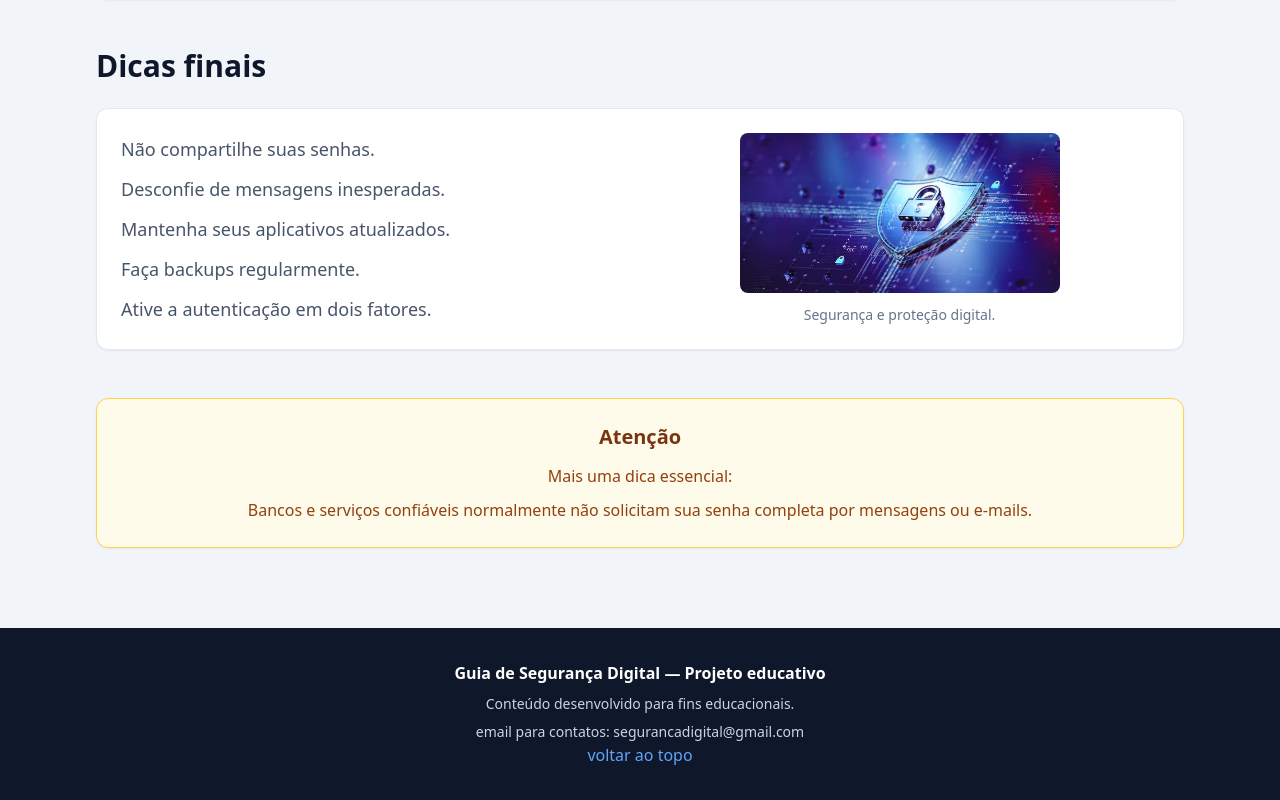
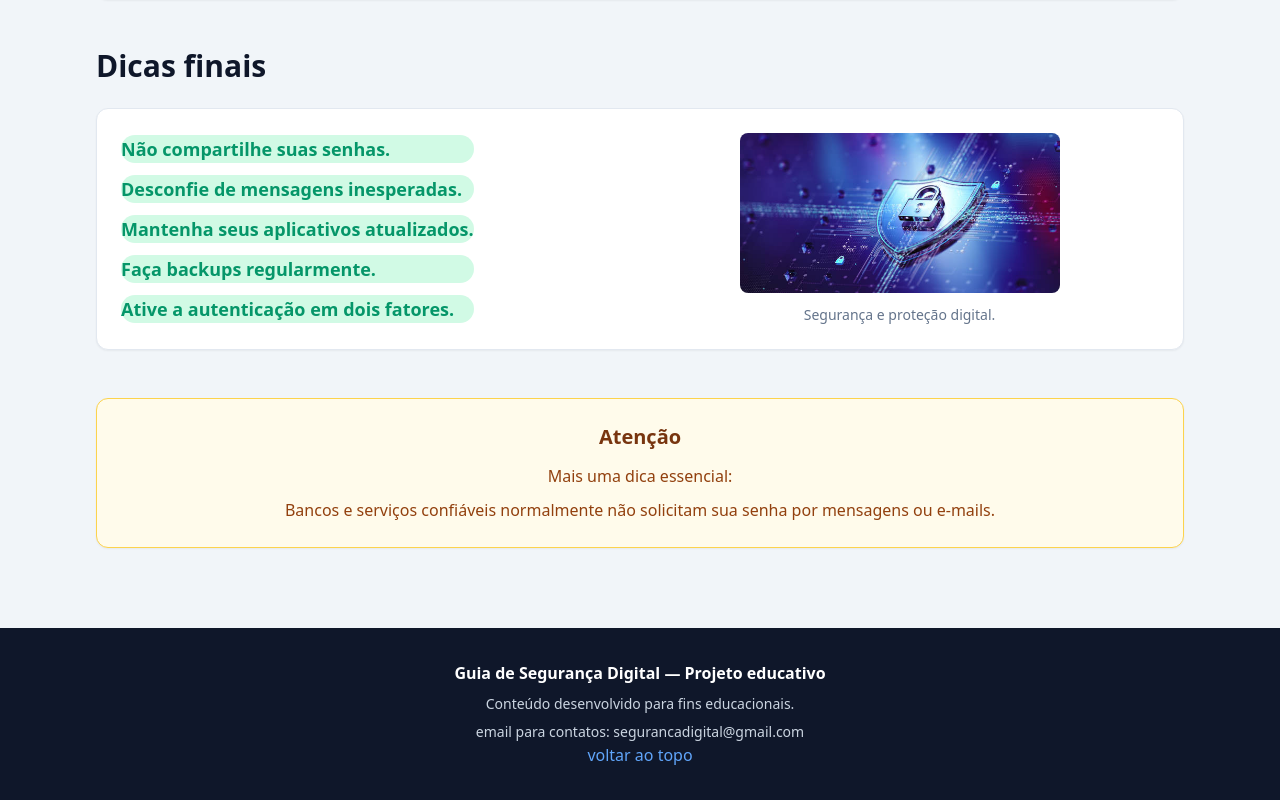
Before and after one commit to mjucelyno-ju/Guia-de-Seguranca-Digital, a website: page src/index.html in a window 1280 px wide. Shown: the part 1931-2731 px from the top of the page. Drawn offline with nearby package versions, Linux system fonts and the light colour scheme.

Commit message:
mudança de estilo na seçao dicas

```diff
--- a/src/index.html
+++ b/src/index.html
@@ -183,11 +183,11 @@
             <div
                 class="flex flex-col md:flex-row  items-center gap-6 text-lg bg-white border border-slate-200 rounded-xl p-6 shadow-sm">
                 <ul class="space-y-3 text-slate-600">
-                    <li>Não compartilhe suas senhas.</li>
-                    <li>Desconfie de mensagens inesperadas.</li>
-                    <li>Mantenha seus aplicativos atualizados.</li>
-                    <li>Faça backups regularmente.</li>
-                    <li>Ative a autenticação em dois fatores.</li>
+                    <li class="bg-emerald-100 text-emerald-600 rounded-full shrink-0 font-bold">Não compartilhe suas senhas.</li>
+                    <li class="bg-emerald-100 text-emerald-600 rounded-full shrink-0 font-bold">Desconfie de mensagens inesperadas.</li>
+                    <li class="bg-emerald-100 text-emerald-600 rounded-full shrink-0 font-bold">Mantenha seus aplicativos atualizados.</li>
+                    <li class="bg-emerald-100 text-emerald-600 rounded-full shrink-0 font-bold">Faça backups regularmente.</li>
+                    <li class="bg-emerald-100 text-emerald-600 rounded-full shrink-0 font-bold">Ative a autenticação em dois fatores.</li>
                 </ul>
                 <figure class="w-full md:w-1/2 md:ml-auto flex-shrink-0">
                     <img src="imagens/cadeadodigital.jpg" alt="Cadeado digital representando a segurança online"
@@ -203,7 +203,7 @@
             <p class="text-amber-800 mb-2">Mais uma dica essencial:</p>
             <p class="text-amber-800">
                 Bancos e serviços confiáveis normalmente não solicitam
-                sua senha completa por mensagens ou e-mails.
+                sua senha  por mensagens ou e-mails.
             </p>
         </aside>
     </main>
```
